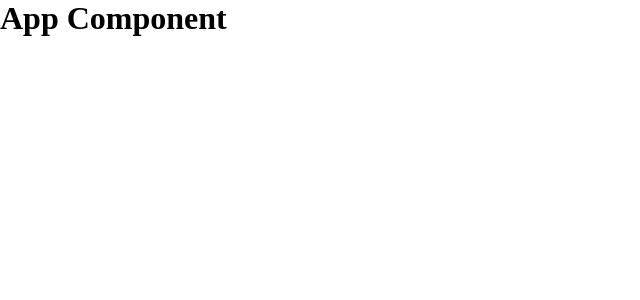
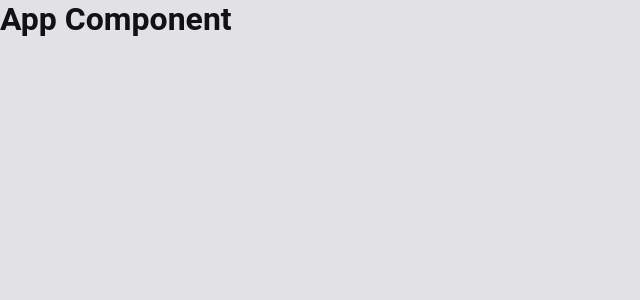
Before and after one commit to Snahier/NLWHeat, a React (Vite) app in the folder web/: page / in a window 1280 px wide. Shown: the top 300 px of the page, without its empty margins (0-640 px from the left). Built offline with nearby package versions, Linux system fonts and the light colour scheme.

Commit message:
Add theme provider + d.ts override

```diff
--- a/web/src/App.tsx
+++ b/web/src/App.tsx
@@ -1,13 +1,16 @@
-import styled from "styled-components"
+import styled, { ThemeProvider } from "styled-components"
 import { GlobalStyles } from "./styles/GlobalStyles"
+import { defaultTheme } from "./styles/theme"
 
 interface AppProps {}
 
 export const App = ({ ...props }: AppProps) => {
   return (
     <StyledApp {...props}>
-      <GlobalStyles />
-      <h1>App Component</h1>
+      <ThemeProvider theme={defaultTheme}>
+        <GlobalStyles />
+        <h1>App Component</h1>
+      </ThemeProvider>
     </StyledApp>
   )
 }
--- a/web/src/styles/GlobalStyles.ts
+++ b/web/src/styles/GlobalStyles.ts
@@ -1,7 +1,16 @@
 import { createGlobalStyle, css } from "styled-components"
 
 export const GlobalStyles = createGlobalStyle`
-${() => css`
+${({ theme }) => css`
+  * {
+    box-sizing: border-box;
+
+    margin: 0;
+    padding: 0;
+
+    font-family: Roboto, sans-serif;
+  }
+
   html,
   body,
   #root {
@@ -11,11 +20,9 @@ ${() => css`
     -moz-osx-font-smoothing: grayscale;
   }
 
-  * {
-    box-sizing: border-box;
-
-    margin: 0;
-    padding: 0;
+  body {
+    background: ${theme.background};
+    color: ${theme.text};
   }
 
   button {
--- /dev/null
+++ b/web/src/styles/theme.ts
@@ -0,0 +1,5 @@
+// prettier-ignore
+export const defaultTheme = {
+  background: "#e1e1e6",
+  text:       "#121214",
+}
```
Also changed, not shown: web/src/@types/styled-components/styled.d.ts (added, +8 -0 lines).
